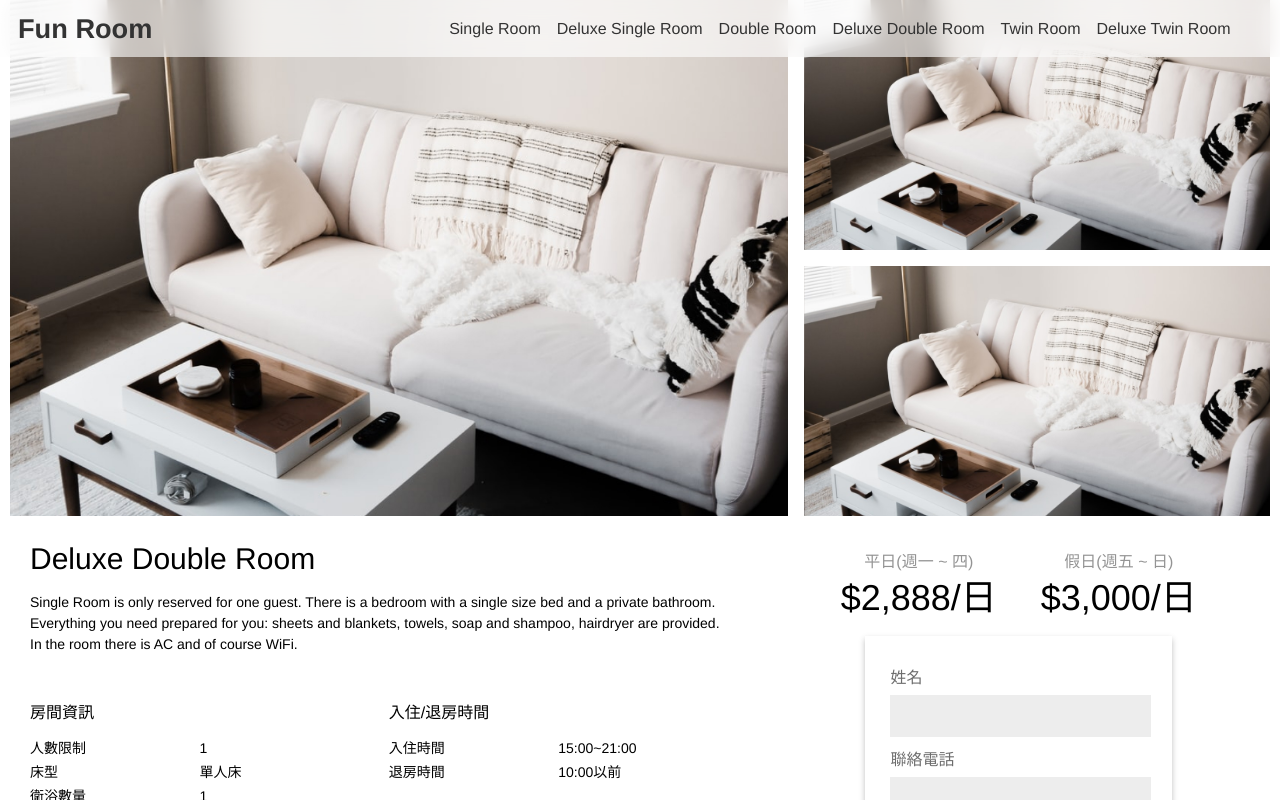
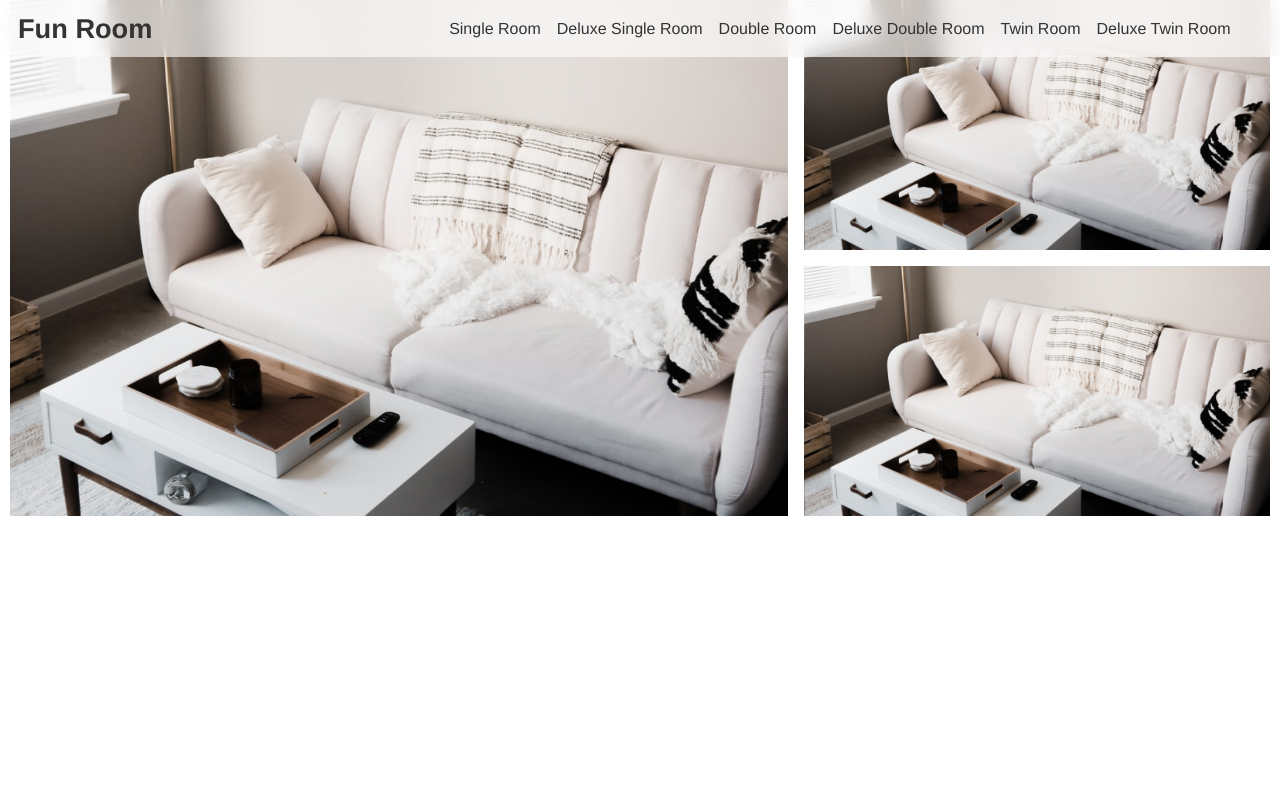
Before and after one commit to MarcoLin1/hotel-reservation-Fun_Room, a Vue app: page /room in a window 1280 px wide. Shown: the top 800 px of the page. Built offline with nearby package versions, Linux system fonts and the light colour scheme.

Commit message:
feat: modify router

```diff
--- a/src/router/index.js
+++ b/src/router/index.js
@@ -6,14 +6,21 @@ Vue.use(VueRouter)
 
 const routes = [
   {
-    path: '/',
-    name: 'Home',
-    component: Home
-  },
-  {
     path: '/room',
     name: 'Room',
-    component: () => import('./../views/Room.vue')
+    component: () => import('./../views/Room.vue'),
+    children: [
+      {
+        path: 'detail',
+        name: 'room-detail',
+        component: () => import('./../components/RoomDetail.vue')
+      },
+      {
+        path: 'review',
+        name: 'Review',
+        component: () => import('./../components/Review.vue')
+      }
+    ]
   },
   {
     path: '/confirm',
@@ -24,6 +31,11 @@ const routes = [
     path: '/confirm/complete',
     name: 'Complete',
     component: () => import('./../components/CompleteOrder.vue')
+  },
+  {
+    path: '/',
+    name: 'Home',
+    component: Home
   }
 ]
 
--- a/src/views/Room.vue
+++ b/src/views/Room.vue
@@ -20,21 +20,19 @@
         </div>
       </router-link>
     </div>
-    <RoomDetail />
+    <router-view></router-view>
     <Order />
   </div>
 </template>
 
 <script>
 import Navbar from './../components/Navbar.vue'
-import RoomDetail from './../components/RoomDetail.vue'
 import Order from './../views/Order.vue'
 import { mapState } from 'vuex'
 export default {
   name: 'Room',
   components: {
     Navbar,
-    RoomDetail,
     Order
   },
   computed: {
```
